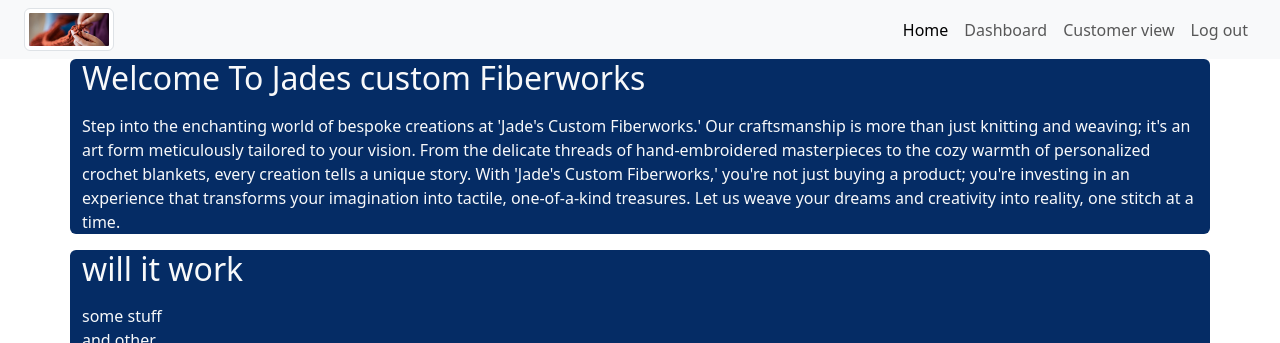
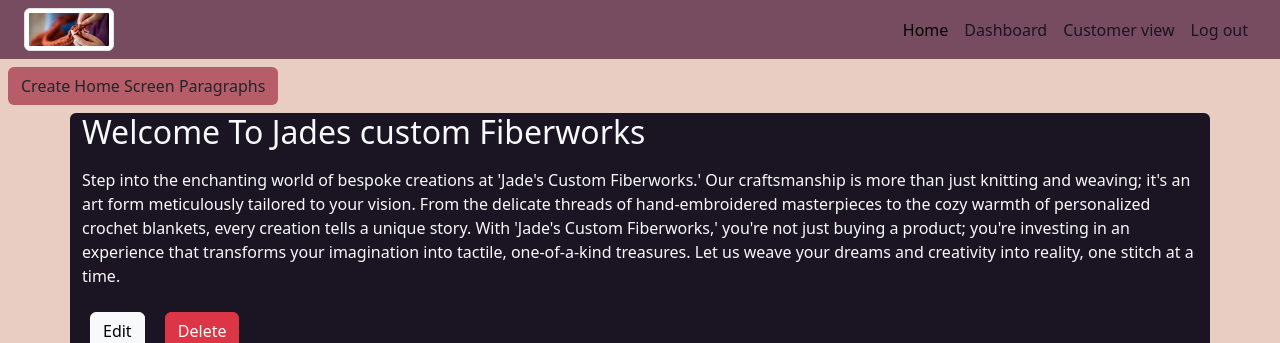
Before and after one commit to Ditmanson/fiberworks, a Django app: page / in a window 1280 px wide. Shown: the top 343 px of the page. Run offline with Django 4.2, Linux system fonts and the light colour scheme; the first user in the database is signed in; data comes from the database, SQL or seed files in the repository; some libraries are stand-ins or nearby versions.

Commit message:
a whole new look

```diff
--- a/django_project/settings.py
+++ b/django_project/settings.py
@@ -8,11 +8,7 @@ from decouple import config
 BASE_DIR = Path(__file__).resolve().parent.parent
 
 
-# Quick-start development settings - unsuitable for production
-# See https://docs.djangoproject.com/en/4.2/howto/deployment/checklist/
 
-# SECURITY WARNING: keep the secret key used in production secret!
-# SECRET_KEY= 'django-insecure-v8fw4s#o)jg%p_n@ixal+_ft9s^0k#z-pg2x$(q^lh=em6^x1*'
 SECRET_KEY= config('SECRET_KEY')
 
 # SECURITY WARNING: don't run with debug turned on in production!
--- a/fiberworks_app/templates/fiberworks_app/base_template.html
+++ b/fiberworks_app/templates/fiberworks_app/base_template.html
@@ -8,43 +8,45 @@
     {% load bootstrap5 %}
     {% bootstrap_css %}
     {% bootstrap_javascript %}
-    {% comment %} <link rel="stylesheet" type="text/css" href="{% static 'css/bootstrap.css' %}"> {% endcomment %}
+    <link rel="stylesheet" type="text/css" href="{% static 'css/main.css' %}">
+    {% comment %} <link rel="stylesheet" type="text/css" href="../../../static/css/main.css"> {% endcomment %}
+
     {% comment %} we started this project with one version of boosttrap but found we needed another as well {% endcomment %}
   </head>
-  <body>
-    <div class="container-fluid bg-light">
+  <body class="bg-pale-dogwood">
+    <div class="container-fluid bg-eggplant">
       <!-- Navbar -->
-      <nav class="navbar navbar-expand-sm bg-body-tertiary ">
+      <nav class="navbar navbar-expand-sm  ">
         <div class="container-fluid ">
           <img class="img-thumbnail" width="90" height="74" src="{% static 'images/knit.jpg' %}" />
 
           {% comment %} <button class="navbar-toggler" type="button" data-bs-toggle="collapse" data-bs-target="#navbarNav" aria-controls="navbarNav" aria-expanded="false" aria-label="Toggle navigation"><span class="navbar-toggler-icon">t</span></button> {% endcomment %}
           <button class="navbar-toggler" type="button" data-bs-toggle="collapse" data-bs-target="#navbarNav" aria-controls="navbarNav" aria-expanded="false" aria-label="Toggle navigation">
-            <svg xmlns="http://www.w3.org/2000/svg" width="30" height="30" fill="currentColor" class="bi bi-list" viewBox="0 0 16 16">
+            <svg xmlns="http://www.w3.org/2000/svg" width="30" height="30" fill="#1a1423" class="bi bi-list" viewBox="0 0 16 16">
                 <path fill-rule="evenodd" d="M2.5 11.5A.5.5 0 0 0 3 12h10a.5.5 0 0 0 0-1H3a.5.5 0 0 0-.5.5zm0-4A.5.5 0 0 0 3 8h10a.5.5 0 0 0 0-1H3a.5.5 0 0 0-.5.5zm0-4A.5.5 0 0 0 3 4h10a.5.5 0 0 0 0-1H3a.5.5 0 0 0-.5.5z"/>
             </svg>
         </button>
           <div class="collapse navbar-collapse " id="navbarNav">
-            <ul class="navbar-nav nav justify-content-end ms-auto">
+            <ul class="navbar-nav nav  justify-content-end ms-auto">
               <li class="nav-item">
-                <a class="nav-link active" aria-current="page" href="{% url 'index' %}">Home</a>
+                <a class="nav-link  bg-eggplant active" aria-current="page" href="{% url 'index' %}">Home</a>
               </li>
               <li class="nav-item">
-                <a class="nav-link" href="{% url 'dashboard' %}">Dashboard</a>
+                <a class="nav-link bg-eggplant" href="{% url 'dashboard' %}">Dashboard</a>
               </li>
               <li class="nav-item">
-                <a class="nav-link" href="{% url 'products' %}">Customer view</a>
+                <a class="nav-link bg-eggplant" href="{% url 'products' %}">Customer view</a>
               </li>
               {% if request.user.is_authenticated %}
               <li class="nav-item">
-                <a class="nav-link" href="{% url 'logout' %}">Log out</a>
+                <a class="nav-link bg-eggplant" href="{% url 'logout' %}">Log out</a>
               </li>
               {% else %}
               <li class="nav-item">
-                <a class="nav-link" href="{% url 'login' %}">Login</a>
+                <a class="nav-link bg-eggplant" href="{% url 'login' %}">Login</a>
               </li>
               <li class="nav-item">
-                <a class="nav-link" href="{% url 'register' %}">Register</a>
+                <a class="nav-link bg-eggplant" href="{% url 'register' %}">Register</a>
               </li>
               {% endif %}
                {% comment %} <li>
--- a/fiberworks_app/templates/fiberworks_app/index.html
+++ b/fiberworks_app/templates/fiberworks_app/index.html
@@ -2,10 +2,17 @@
 
 <!-- Replace block content in base_template.html -->
 {% block content %}
+{% if request.user.is_authenticated %}
+<a class="btn bg-redwood text-dark m-2" href="{% url 'create_home_screen' %}">Create Home Screen Paragraphs</a>
+{% endif %}
   {% for info in homescreen %}
-    <div class="container rounded text-light" style="background-color: #052c65;">
+    <div class="container rounded text-light mb-2 mt-2r bg-raisin-black">
       <h2>{{ info.title }}</h2>
       <p>{{ info.paragraph |linebreaks}}</p>
+      {% if request.user.is_authenticated %}
+      <a class="btn btn-light m-2" href="{% url 'update_home_screen' info.pk %}">Edit</a>
+      <a class="btn btn-danger m-2" href="{% url 'delete_home_screen' info.pk %}">Delete</a>
+      {% endif %}
     </div>
     {% empty %}
     <p>More Info Soon To Come</p>
@@ -21,6 +28,9 @@
             {% endif %}"
             alt="Card image"
             style="max-width: 100%;" />
+            {% if request.user.is_authenticated %}
+            <a class="btn bg-redwood text-dark m-2" href="{% url 'update_product' product.pk %}">Remove from homescreen</a>
+            {% endif %}
         </div>
         {% empty %}
         <p>More to come</p>
--- /dev/null
+++ b/static/css/main.css
@@ -0,0 +1,33 @@
+/* Reset */
+* {
+    margin: 0;
+    padding: 0;
+    box-sizing: border-box;
+}
+
+.bg-redvelvet{
+    background-color: #6f1d1b ;
+}
+.bg-chocolate{
+    background-color: #432818;
+}
+.bg-cream{
+    background-color: #ffe6a7;
+}
+.bg-pale-dogwood{
+    background-color: #eacdc2;
+}
+.bg-raisin-black{
+    background-color: #1a1423;
+    color:#eacdc2
+}
+.bg-eggplant{
+    background-color: #774c60;
+    color: #1a1423;
+}
+.bg-plum{
+    background-color: #372549;
+}
+.bg-redwood{
+    background-color: #B75D69;
+}
```
Also changed, not shown: fiberworks_app/models.py (+4 -4 lines), fiberworks_app/templates/fiberworks_app/product_details.html (+9 -7 lines), fiberworks_app/templates/fiberworks_app/products.html (+24 -15 lines), fiberworks_app/templates/fiberworks_app/productsss.html (added, +32 -0 lines), db.sqlite3.
